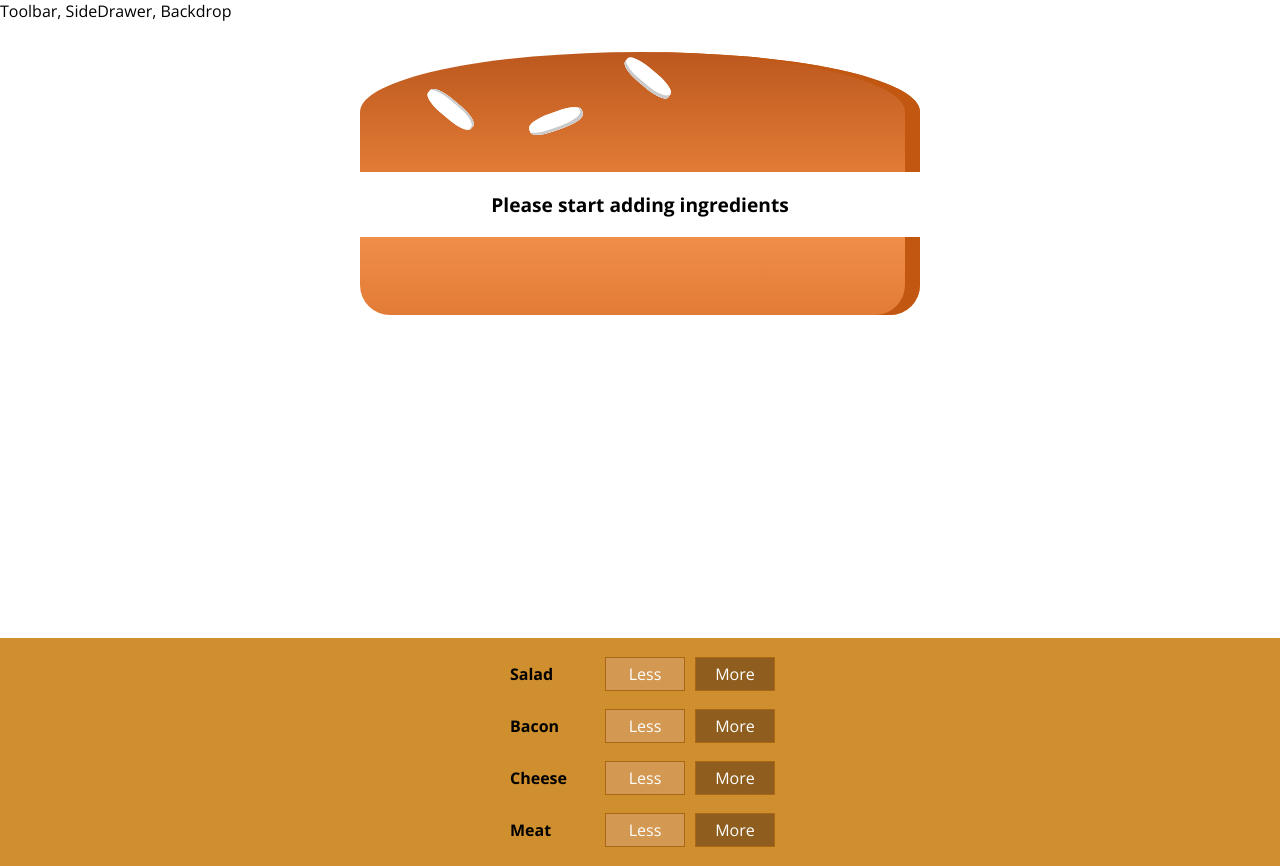
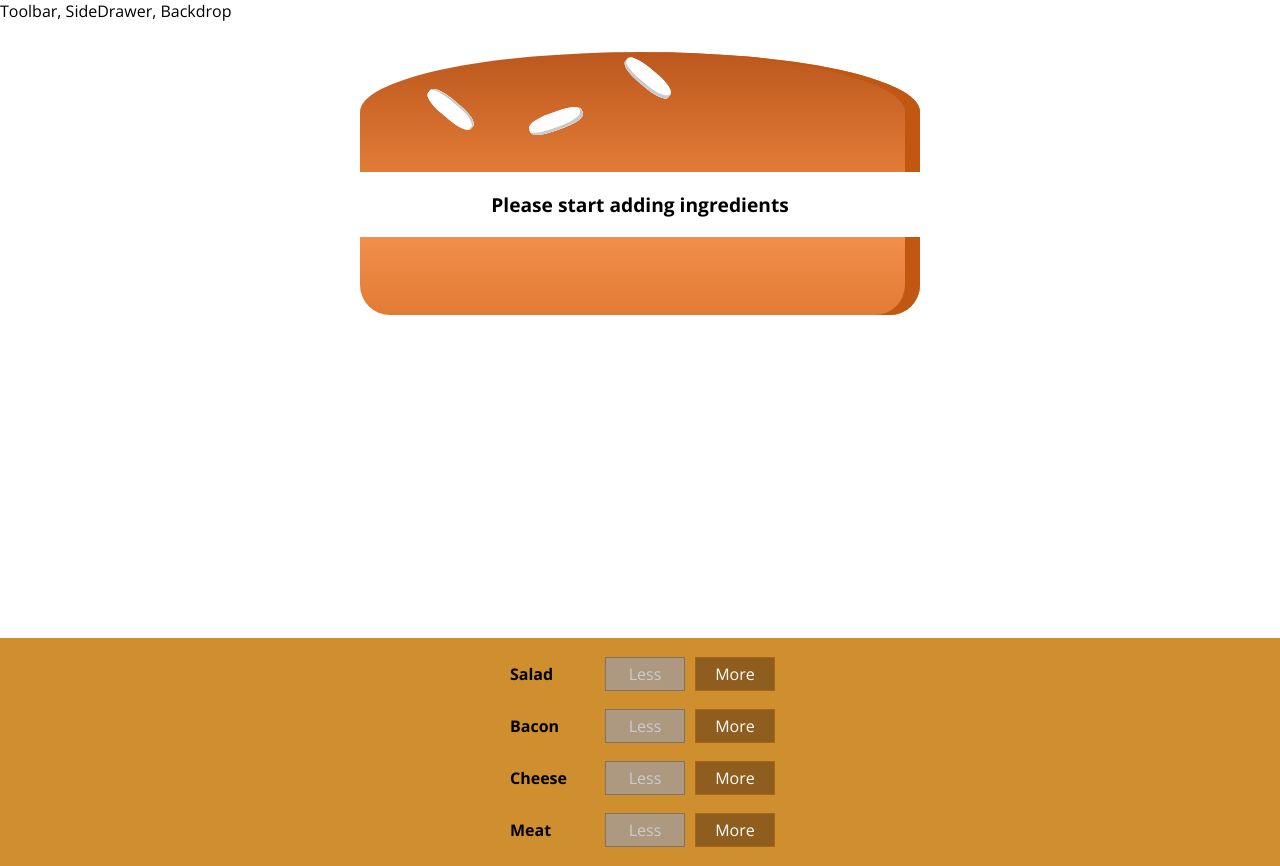
Before and after one commit to maltezc/burger-app-basic, a React app: page / in a window 1280 px wide. Built offline with nearby package versions, Linux system fonts and the light colour scheme.

Commit message:
8.122 - Removing Ingredients Safely

```diff
--- a/src/components/Burger/BuildControls/BuildControl/BuildControl.js
+++ b/src/components/Burger/BuildControls/BuildControl/BuildControl.js
@@ -6,8 +6,13 @@
 const buildControl = (props) => (
     <div className={classes.BuildControl}>
         <div className={classes.Label}>{props.label}</div>
-        <button className={classes.Less}>Less</button>
-        <button className={classes.More} onClick={props.added}>More</button>
+        <button
+            className={classes.Less}
+            onClick={props.removed}
+            disabled={props.disabled}>Less</button>
+        <button
+            className={classes.More}
+            onClick={props.added}>More</button>
     </div>
 )
 
--- a/src/components/Burger/BuildControls/BuildControls.js
+++ b/src/components/Burger/BuildControls/BuildControls.js
@@ -18,7 +18,9 @@
             <BuildControl
                 key={ctrl.label}
                 label={ctrl.label}
-                added={() => props.ingredientAdded(ctrl.type)}/>
+                added={() => props.ingredientAdded(ctrl.type)}
+                removed={() => props.ingredientRemoved(ctrl.type)}
+                disabled={props.disabled[ctrl.type]}/>
         ))}
 
     </div>
--- a/src/containers/BurgerBuilder/BurgerBuilder.js
+++ b/src/containers/BurgerBuilder/BurgerBuilder.js
@@ -44,14 +44,39 @@
 
     }
 
+    removeIngredientHandler = (type) => {
+        const oldCount = this.state.ingredients[type];
+        if (oldCount <= 0) { // wont throw error if ingredient is already 0
+            return;
+        }
+        const updatedCount = oldCount - 1;
+        const updatedIngredients = {
+            ...this.state.ingredients
+        };
+        updatedIngredients[type] = updatedCount;
+        const priceDeduction = INGREDIENT_PRICES[type];
+        const oldPrice = this.state.totalPrice;
+        const newPrice = oldPrice + priceDeduction;
+        this.setState({totalPrice: newPrice, ingredients: updatedIngredients})
+    }
+
 
 
     render() {
+        const disabledInfo = {
+            ...this.state.ingredients
+        };
+        for (let key in disabledInfo) {
+            disabledInfo[key] = disabledInfo[key] <= 0
+        }
         return (
             <Aux>
                 <Burger ingredients={this.state.ingredients}/>
                 <BuildControls
-                    ingredientAdded={this.addIngredientHandler}/>
+                    ingredientAdded={this.addIngredientHandler}
+                    ingredientRemoved={this.removeIngredientHandler}
+                    disabled={disabledInfo}/>
+
             </Aux>
         );
     }
```
